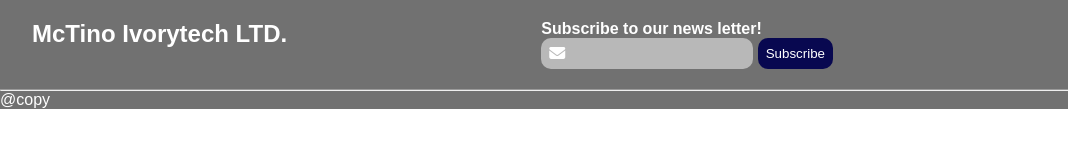
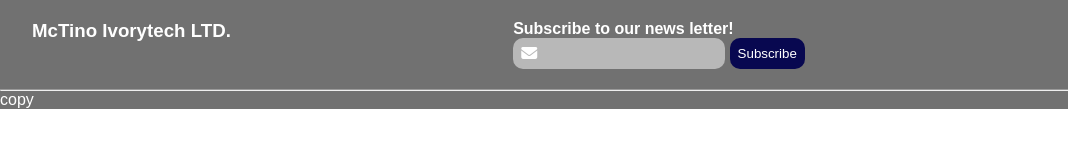
Before and after one commit to Martosky/mctinoivorytech, a plain HTML site: page index.html in a window 1280 px wide. Shown: the part 79-226 px from the top of the page, 0-1068 px from the left. Drawn offline with Linux system fonts and the light colour scheme.

Commit message:
removed an element

```diff
--- a/index.html
+++ b/index.html
@@ -50,7 +50,7 @@
       <div class="footer--p">
         <div class="footer--flex--elem--p">
 
-          <h2>McTino Ivorytech LTD.</h2>
+          <h3>McTino Ivorytech LTD.</h3>
 
           <div class="footer--sub--p">
               <h4>Subscribe to our news letter!</h4>
@@ -66,7 +66,7 @@
           </div>
        </div>
        <hr />
-       <p>@copy</p>
+       <p>copy</p>
     </div>
     <script src="script.js"></script>
 </body>
```
